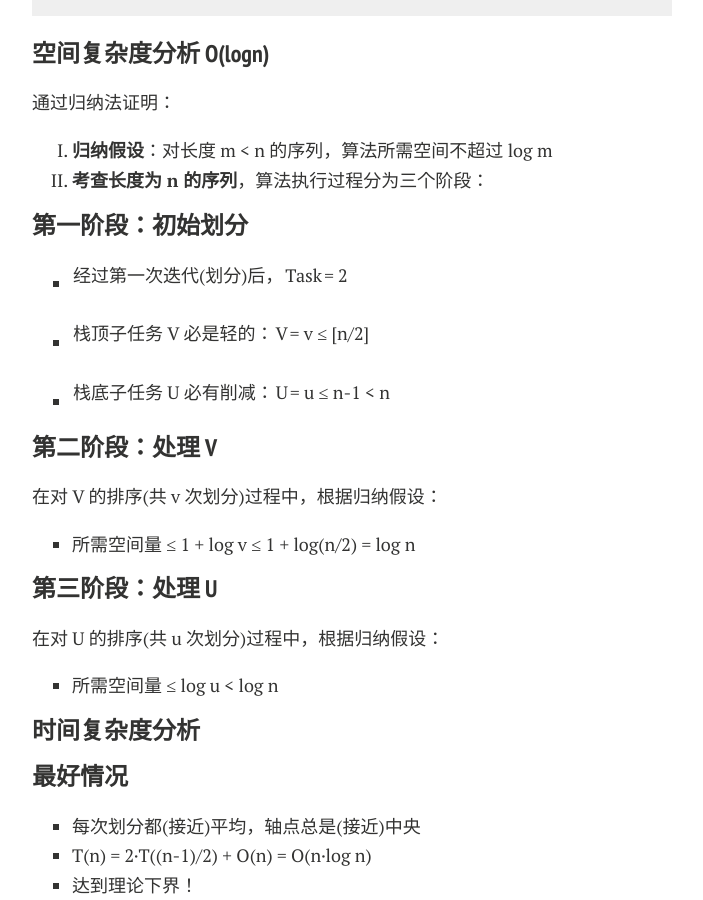
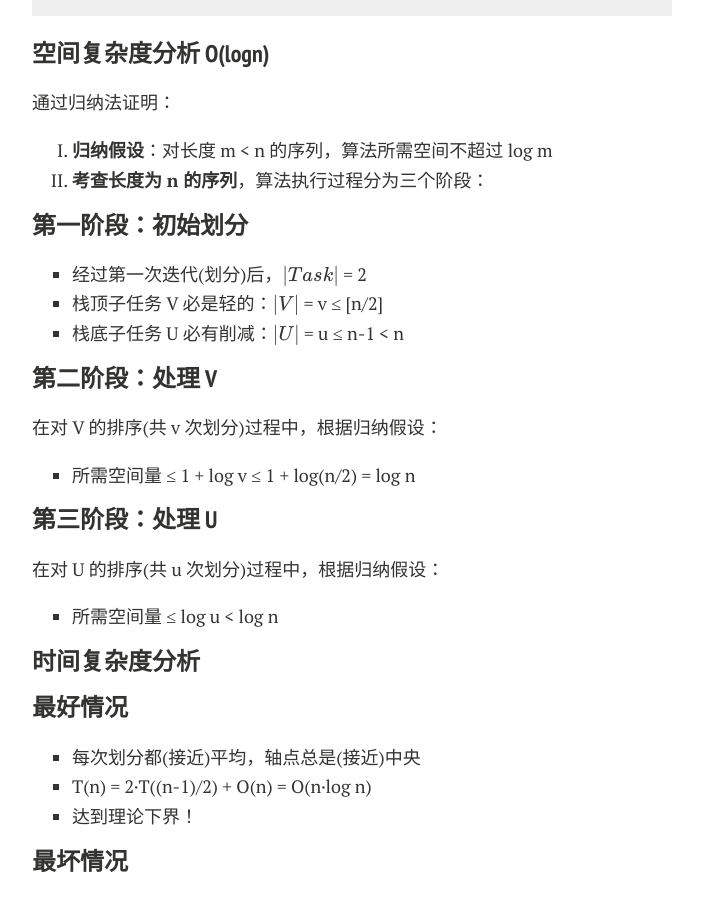
Before and after one commit to Zenith-Hlz/Zenith-Hlz.github.io, a Jekyll site: the page built from _posts/data_structure_and_algorithm/2024-12-26-sorting_quicksort.md, in a window 1280 px wide and 900 px high, scrolled down 4138 px. Shown: the whole window, without its empty margins (288-991 px from the left). Built offline with Jekyll 4.4.1, drawn with Linux system fonts in a browser that asks for light colours; nearby versions of some CDN libraries; comment, search, counter and statistics services are not loaded; a style sheet for code colours, icons or effects is not loaded.

Commit message:
Update QuickSort blog post to enhance mathematical notation
- Improved mathematical expressions by replacing plain text with LaTeX formatting for better readability.
- Clarified algorithm steps and conditions in the initial partitioning phase, enhancing the overall presentation of the QuickSort algorithm discussed.

```diff
--- a/_posts/data_structure_and_algorithm/2024-12-26-sorting_quicksort.md
+++ b/_posts/data_structure_and_algorithm/2024-12-26-sorting_quicksort.md
@@ -139,9 +139,9 @@ void Vector<T>::quickSort( Rank lo, Rank hi ) { //0 <= lo < hi <= size
 2. **考查长度为 n 的序列**，算法执行过程分为三个阶段：
 
 #### 第一阶段：初始划分
-- 经过第一次迭代(划分)后，|Task| = 2
-- 栈顶子任务 V 必是轻的：|V| = v ≤ [n/2]
-- 栈底子任务 U 必有削减：|U| = u ≤ n-1 < n
+- 经过第一次迭代(划分)后，$\vert Task \vert$ = 2
+- 栈顶子任务 V 必是轻的：$\vert V \vert$ = v ≤ [n/2]
+- 栈底子任务 U 必有削减：$\vert U \vert$ = u ≤ n-1 < n
 
 #### 第二阶段：处理 V
 在对 V 的排序(共 v 次划分)过程中，根据归纳假设：
```
